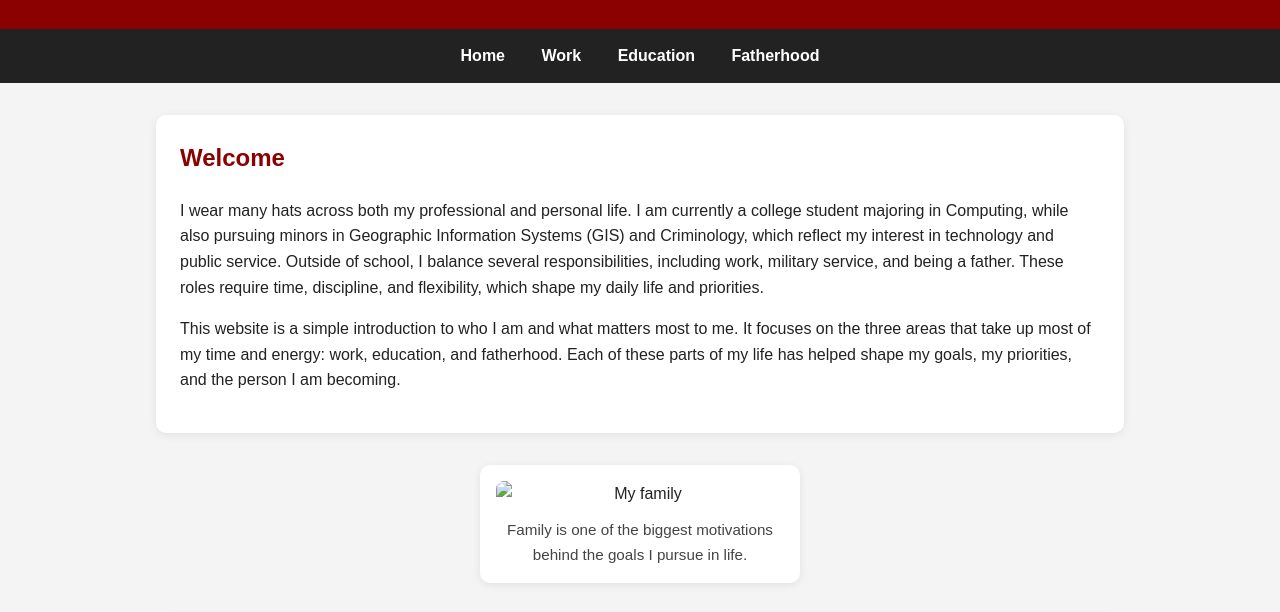
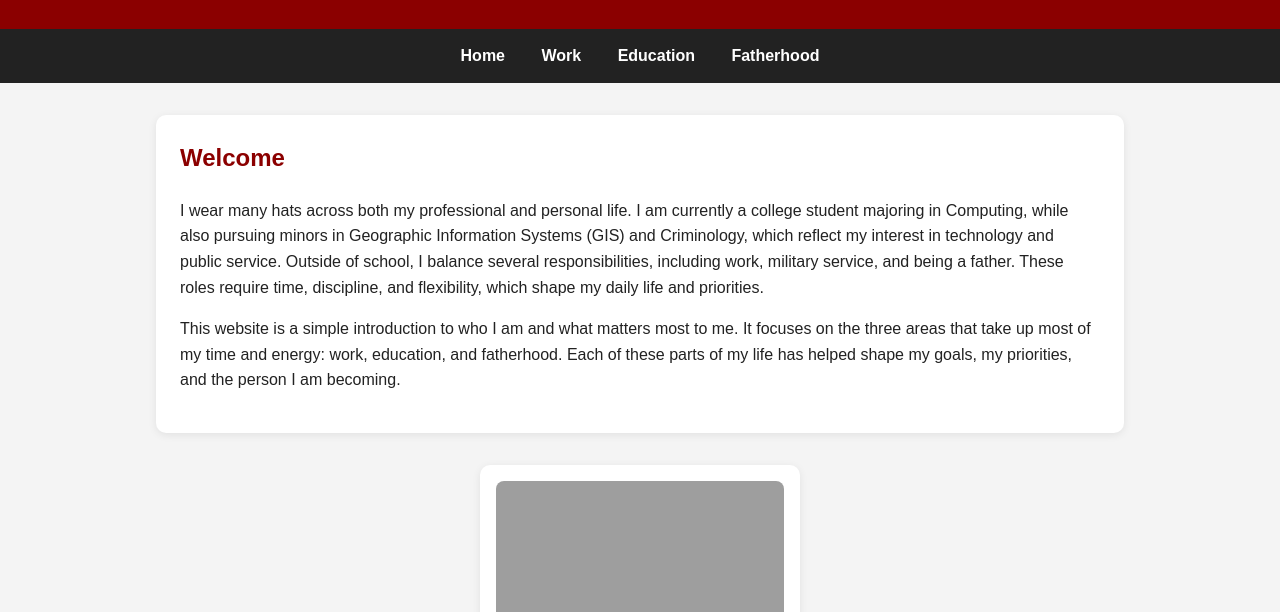
Before and after one commit to CR7443/COMP2300_Spring2026_Project2_Website, a plain HTML site: page index.html in a window 1280 px wide. Shown: the part 121-733 px from the top of the page. Drawn offline with Linux system fonts and the light colour scheme; the site is published under a folder, as on GitHub Pages, so addresses that start at the root find nothing.

Commit message:
Fixed Photo Issue

```diff
--- a/index.html
+++ b/index.html
@@ -29,7 +29,7 @@
 
         <div class="photo-split">
             <figure class="photo-left">
-                <img src="/supporting-documents/family.jpeg" alt="My family">
+                <img src="supporting-documents/family.jpeg" alt="My family">
                 <figcaption>Family is one of the biggest motivations behind the goals I pursue in life.</figcaption>
             </figure>
         </div>
```
Also changed, not shown: professional.html (+1 -1 lines).
